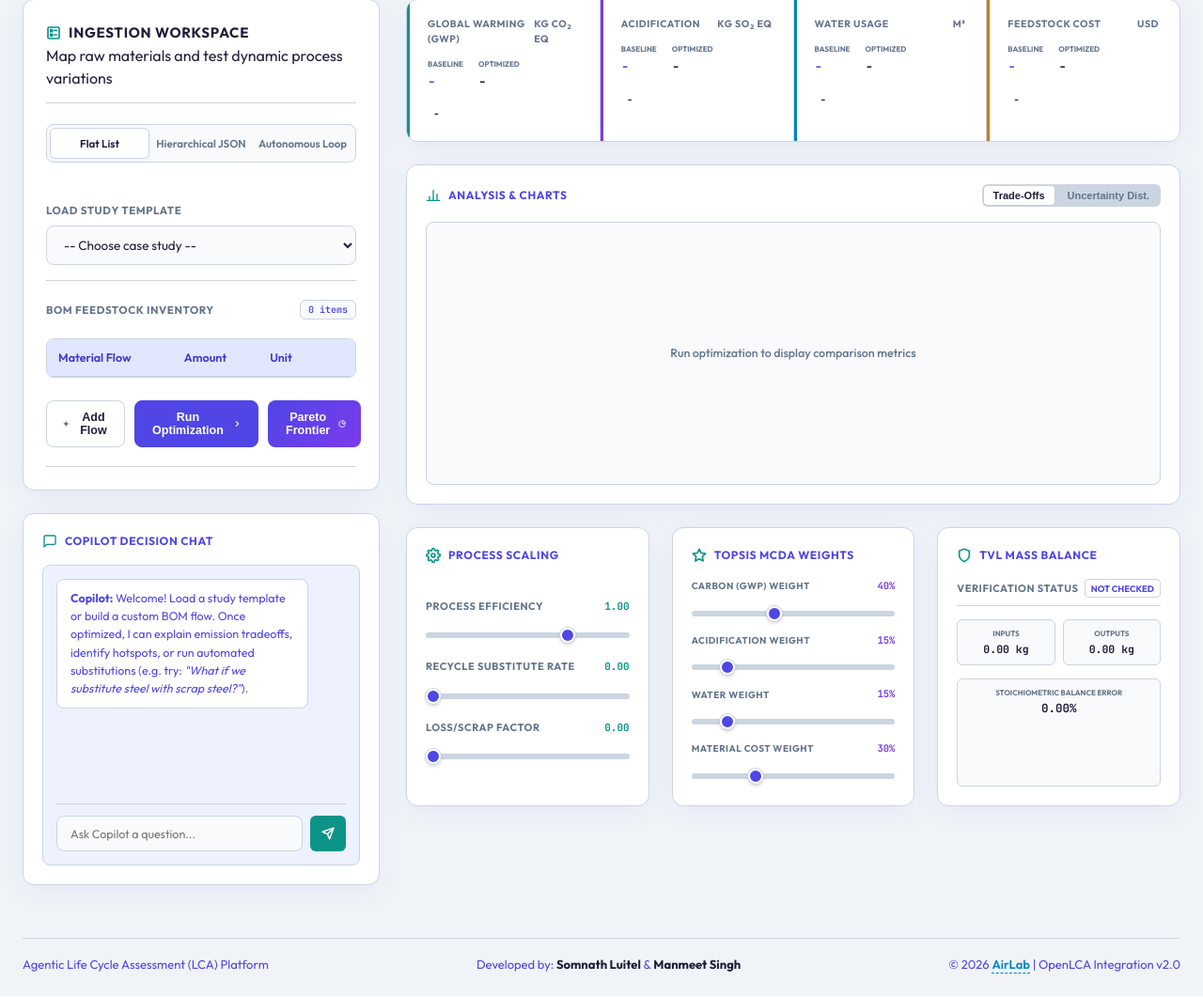
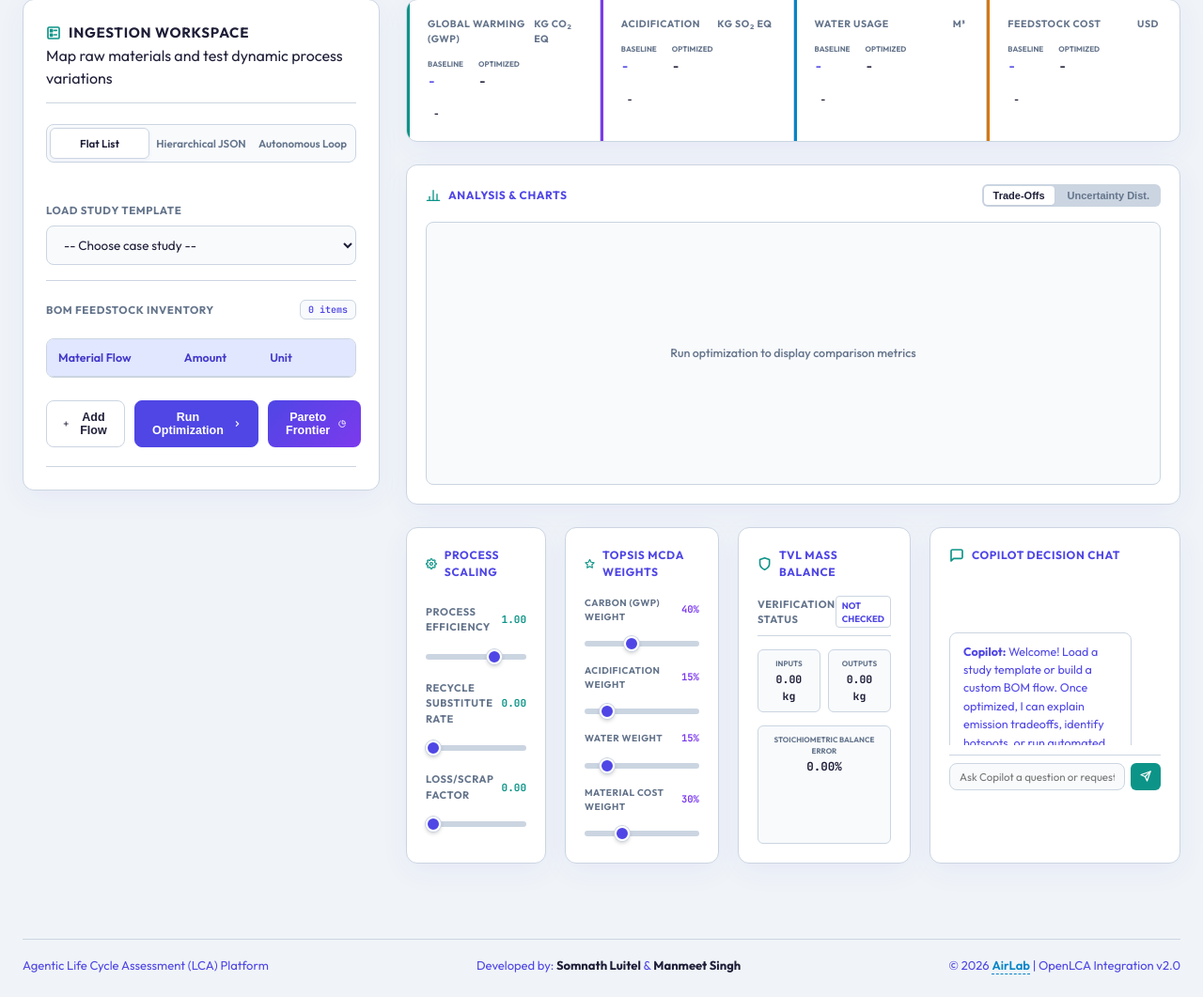
Before and after one commit to shreesomnath/ai_agentic_opencla, a Flask app: page / in a window 1280 px wide. Shown: the part 106-1167 px from the top of the page at 94% size. Run offline with Flask 3, Linux system fonts and the light colour scheme; lists and menus that the app fills with data are empty.

Commit message:
feat(ui): align chat-panel and controls inside 4-column horizontal grid in bottom row

```diff
--- a/static/styles.css
+++ b/static/styles.css
@@ -1017,12 +1017,18 @@ body.light-theme .kpi-card.selected {
 /* New Main-Section Controls Layout */
 .controls-row {
     display: grid;
-    grid-template-columns: 1fr 1fr 1fr;
-    gap: 24px;
+    grid-template-columns: 1fr 1.1fr 1fr 1.3fr;
+    gap: 20px;
     margin-bottom: 24px;
+    align-items: stretch;
 }
 
-@media (max-width: 1100px) {
+@media (max-width: 1200px) {
+    .controls-row {
+        grid-template-columns: 1fr 1fr;
+    }
+}
+@media (max-width: 768px) {
     .controls-row {
         grid-template-columns: 1fr;
     }
--- a/templates/index.html
+++ b/templates/index.html
@@ -172,28 +172,6 @@
 
                 </div>
 
-                <!-- Chat Copilot Panel (Moved to Sidebar to balance whitespace) -->
-                <div class="visual-panel chat-panel" style="margin-top: 24px;">
-                    <div class="panel-header">
-                        <h3>
-                            <svg class="card-icon" viewBox="0 0 24 24" fill="none" stroke="currentColor" stroke-width="2" stroke-linecap="round" stroke-linejoin="round"><path d="M21 15a2 2 0 0 1-2 2H7l-4 4V5a2 2 0 0 1 2-2h14a2 2 0 0 1 2 2z"></path></svg>
-                            Copilot Decision Chat
-                        </h3>
-                    </div>
-                    <div class="chat-terminal" style="min-height: 320px;">
-                        <div class="chat-logs" id="chat-box" style="max-height: 250px;">
-                            <div class="message system-msg">
-                                <strong>Copilot:</strong> Welcome! Load a study template or build a custom BOM flow. Once optimized, I can explain emission tradeoffs, identify hotspots, or run automated substitutions (e.g. try: <em>"What if we substitute steel with scrap steel?"</em>).
-                            </div>
-                        </div>
-                        <div class="chat-terminal-bar">
-                            <input type="text" id="chat-input" placeholder="Ask Copilot a question...">
-                            <button type="button" id="chat-send-btn">
-                                <svg width="14" height="14" viewBox="0 0 24 24" fill="none" stroke="currentColor" stroke-width="2.5" stroke-linecap="round" stroke-linejoin="round"><line x1="22" y1="2" x2="11" y2="13"></line><polygon points="22 2 15 22 11 13 2 9 22 2"></polygon></svg>
-                            </button>
-                        </div>
-                    </div>
-                </div>
             </aside>
 
             <!-- Main Analytics Canvas -->
@@ -419,6 +397,29 @@
                             </div>
                         </div>
                     </div>
+
+                    <!-- Chat Copilot Panel (Moved back to right side controls-row) -->
+                    <div class="visual-panel control-panel-card chat-panel">
+                        <div class="panel-header">
+                            <h3>
+                                <svg class="card-icon" viewBox="0 0 24 24" fill="none" stroke="currentColor" stroke-width="2.5" stroke-linecap="round" stroke-linejoin="round"><path d="M21 15a2 2 0 0 1-2 2H7l-4 4V5a2 2 0 0 1 2-2h14a2 2 0 0 1 2 2z"></path></svg>
+                                Copilot Decision Chat
+                            </h3>
+                        </div>
+                        <div class="control-card-body" style="display: flex; flex-direction: column; gap: 10px; flex: 1; justify-content: center;">
+                            <div class="chat-logs" id="chat-box" style="max-height: 120px; overflow-y: auto; display: flex; flex-direction: column; gap: 8px;">
+                                <div class="message system-msg">
+                                    <strong>Copilot:</strong> Welcome! Load a study template or build a custom BOM flow. Once optimized, I can explain emission tradeoffs, identify hotspots, or run automated substitutions (e.g. try: <em>"What if we substitute steel with scrap steel?"</em>).
+                                </div>
+                            </div>
+                            <div class="chat-terminal-bar" style="display: flex; gap: 6px; border-top: 1px solid var(--border-color); padding-top: 8px;">
+                                <input type="text" id="chat-input" placeholder="Ask Copilot a question or request feedstock swap..." style="flex: 1; font-size: 11.5px; padding: 6px 10px;">
+                                <button type="button" id="chat-send-btn" style="background-color: var(--accent-emerald); color: white; border: none; padding: 6px 10px; border-radius: 6px; cursor: pointer; display: flex; align-items: center; justify-content: center;">
+                                    <svg width="12" height="12" viewBox="0 0 24 24" fill="none" stroke="currentColor" stroke-width="2.5" stroke-linecap="round" stroke-linejoin="round"><line x1="22" y1="2" x2="11" y2="13"></line><polygon points="22 2 15 22 11 13 2 9 22 2"></polygon></svg>
+                                </button>
+                            </div>
+                        </div>
+                    </div>
                 </div>
 
                 <!-- LLM Engineering Justification Report -->
```
